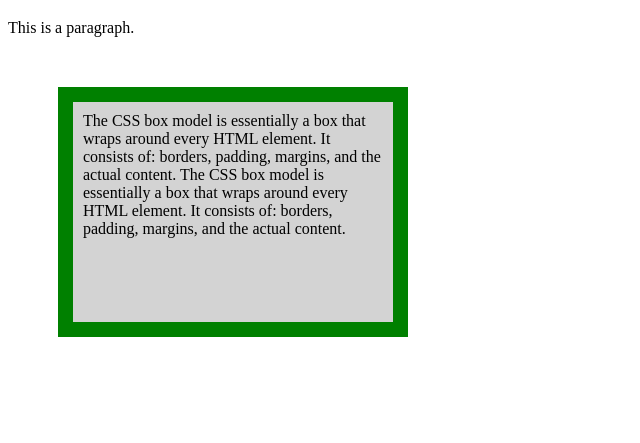
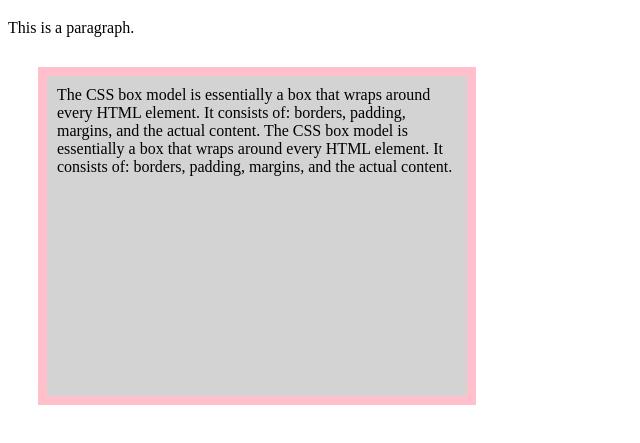
Before and after one commit to nicolejo195/NicoleComputer, a plain HTML site: page index.html in a window 1280 px wide. Shown: the part 61-504 px from the top of the page, without its empty margins (0-640 px from the left). Drawn offline with Linux system fonts and the light colour scheme.

Commit message:
Update index.html

```diff
--- a/index.html
+++ b/index.html
@@ -12,10 +12,10 @@
 </html>
 
 <div style="background-color: lightgrey;
-            width: 300px;
-            height: 200px;
-            border: 15px solid green;
+            width: 400px;
+            height: 300px;
+            border: 9px solid pink;
             padding: 10px;
-            margin: 50px;">
+            margin: 30px;">
     The CSS box model is essentially a box that wraps around every HTML element. It consists of: borders, padding, margins, and the actual content. The CSS box model is essentially a box that wraps around every HTML element. It consists of: borders, padding, margins, and the actual content.
 </div>
```
